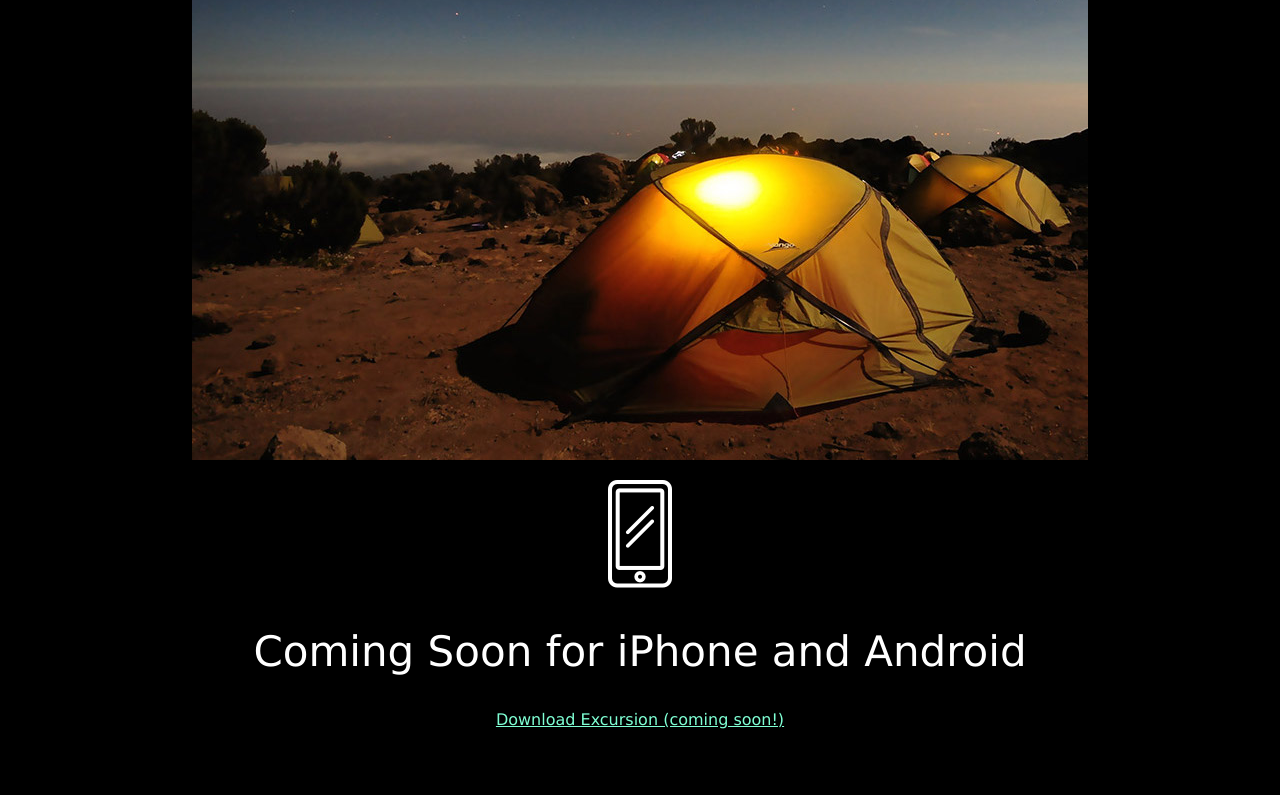
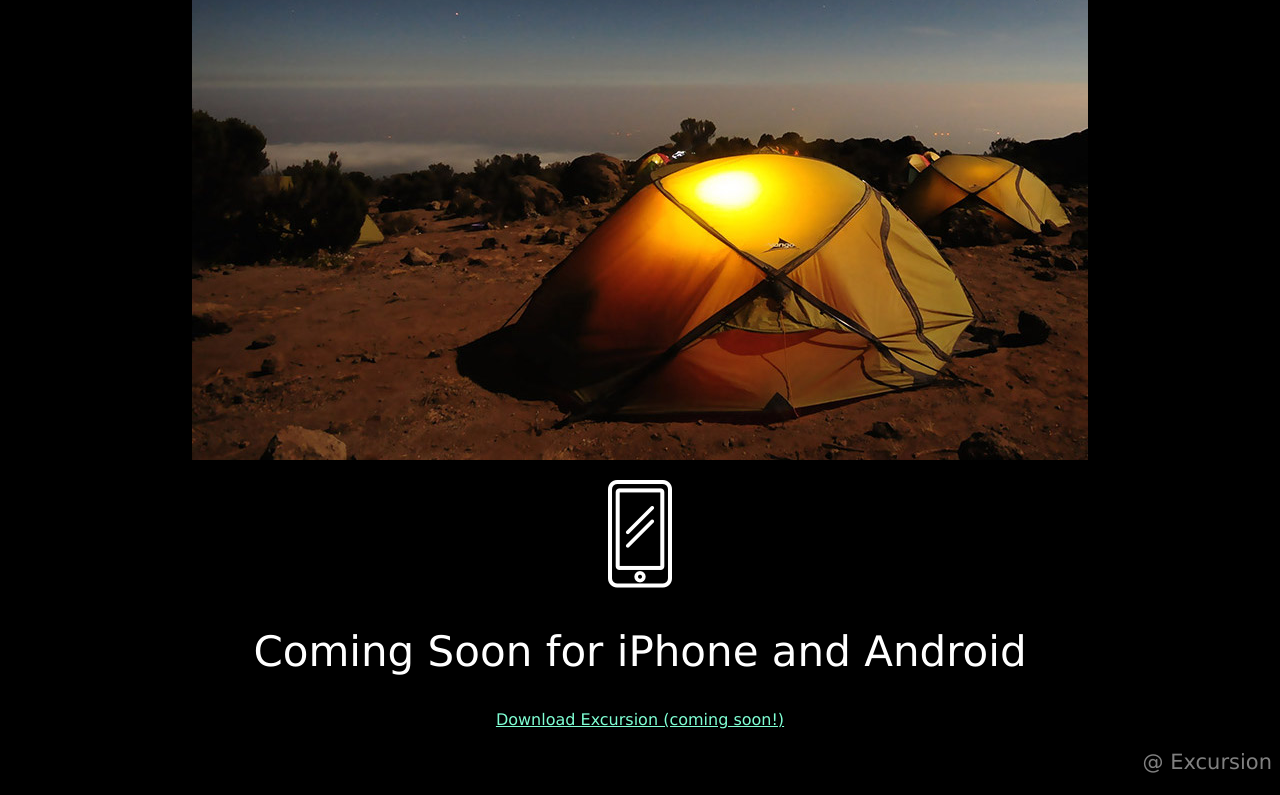
Before and after one commit to Fredrik-Hart/excursion, a plain HTML site: page index.html in a window 1280 px wide. Shown: the part 552-1347 px from the top of the page. Before the commit the page ends 1297 px from the top, so only its background shows below. Drawn offline with Linux system fonts and the light colour scheme.

Commit message:
final psuh

```diff
--- a/index.html
+++ b/index.html
@@ -19,5 +19,6 @@
     <p><img src="resources/images/phone.png"></p>
     <h2 class="header--secondary">Coming Soon for iPhone and Android</h2>
     <p><a class="link--cta" href="#">Download Excursion (coming soon!)</a> </p>
+    <p class="footer--copyright">@ Excursion</p>
 </body>
 </html>
--- a/resources/css/style.css
+++ b/resources/css/style.css
@@ -31,3 +31,12 @@ body {
     font-size: 16px;
     color: aquamarine;
 }
+
+/* footer */
+
+.footer--copyright{
+    font-size: 21px;
+    color: grey;
+    text-align: right;
+
+}
```
